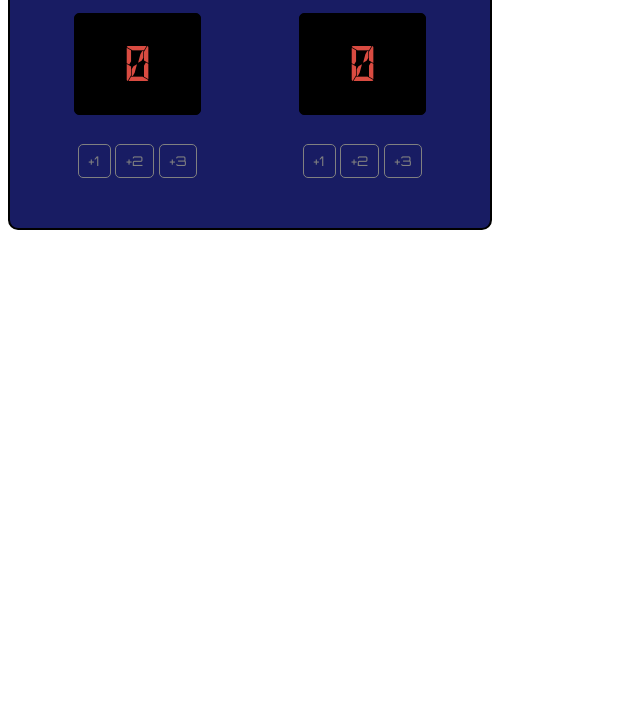
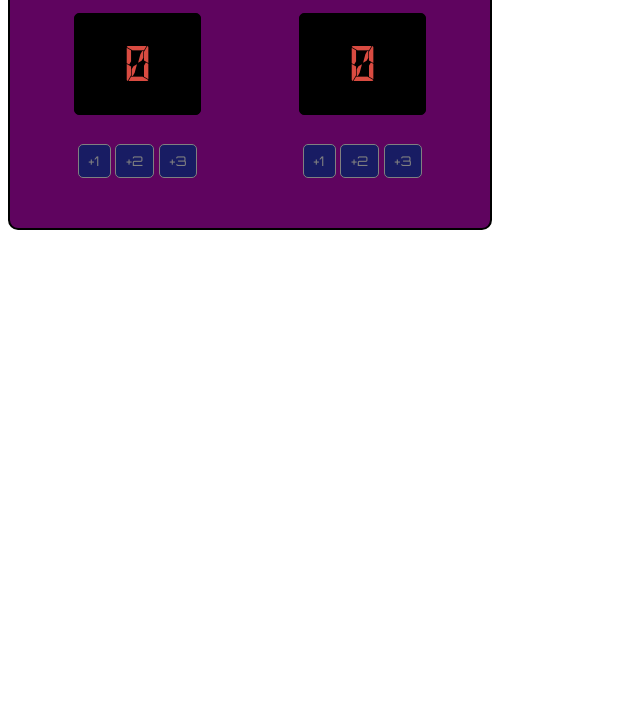
Before and after one commit to dan1elx404/Score-board, a plain HTML site: page index.html in a window 1280 px wide. Shown: the part 98-800 px from the top of the page, without its empty margins (0-640 px from the left). Drawn offline with Linux system fonts and the light colour scheme; a web font is replaced by a local one.

Commit message:
backgoround change

```diff
--- a/styles.css
+++ b/styles.css
@@ -4,7 +4,7 @@ body{
   font-weight:bolder;
 }
 #back{
-  background-color:#181c63 ;
+  background-color:rgb(95, 4, 95) ;
   border: 2px solid black;
   border-radius: 10px;
   width: 450px;
```
